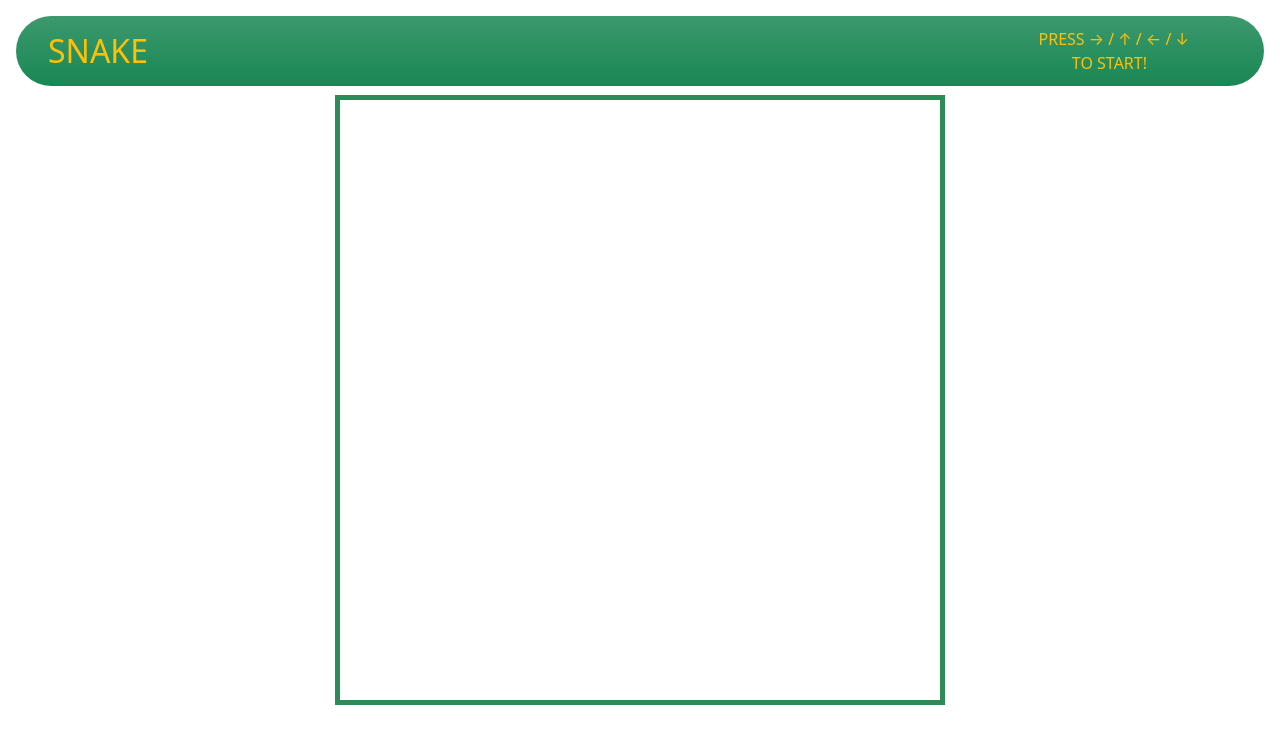
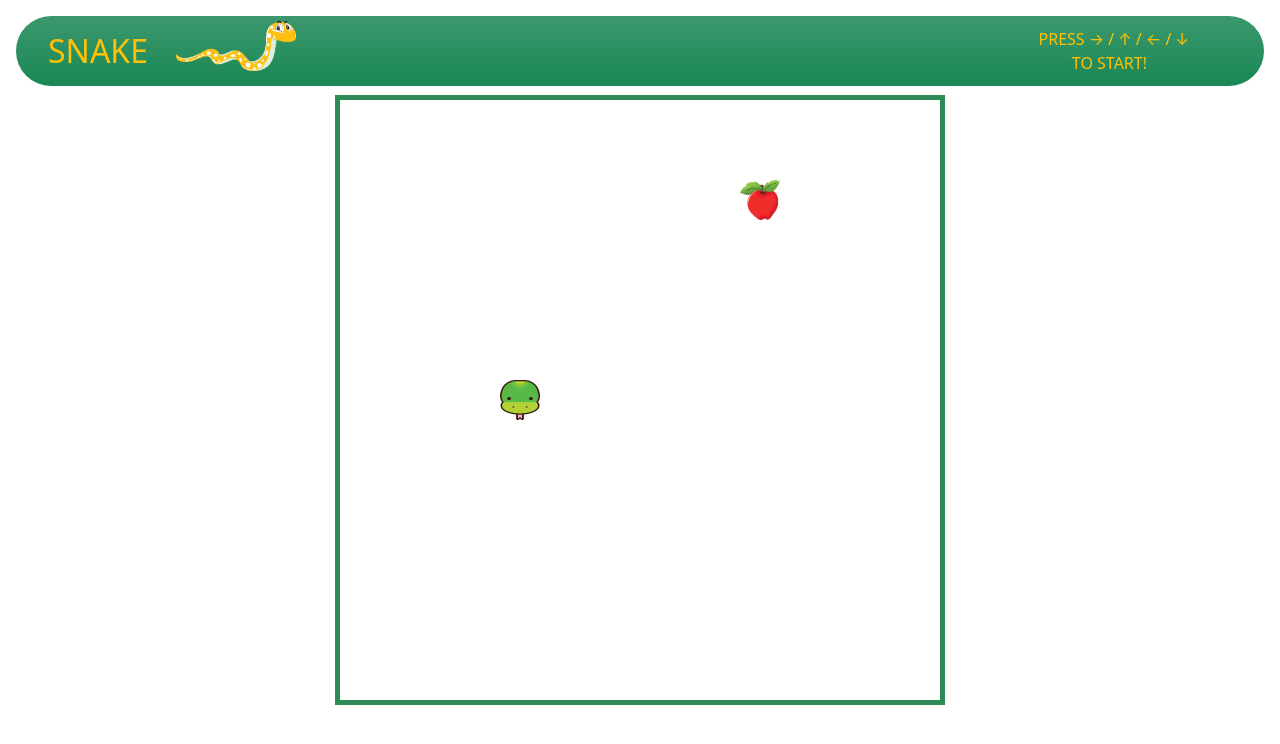
Before and after one commit to GBachheimer/Snake, a plain HTML site: page index.html in a window 1280 px wide. Drawn offline with nearby package versions, Linux system fonts and the light colour scheme.

Commit message:
onload error solved

```diff
--- a/index.html
+++ b/index.html
@@ -5,14 +5,7 @@
     <meta name ="viewport" content = "width=device-width, initial-scale=1"/>
     <link href = "https://cdn.jsdelivr.net/npm/bootstrap@5.1.3/dist/css/bootstrap.min.css" rel = "stylesheet">
     <script src = "https://cdn.jsdelivr.net/npm/bootstrap@5.1.3/dist/js/bootstrap.bundle.min.js"></script>
-    <script src = "script.js"></script>
     <title>Snake</title>
-    <script>
-        window.onload = function() {
-            headerSnake();
-            drawSquare();
-        }
-    </script>
     <style type = "text/css">
         #root {
             border: 5px solid seagreen;
@@ -38,5 +31,11 @@
           height = "600"
           class = "position-absolute start-50 top-50 translate-middle">
       </canvas>
+      <script src = "script.js"></script>
+      <script>
+          window.onload = function() {
+              drawSquare();
+          }
+      </script>
   </body>
 </html>
--- a/script.js
+++ b/script.js
@@ -1,13 +1,14 @@
 var xHeaderSnake = 100;
 var dxHeaderSnake = 2;
+const image = new Image();
+image.src = "snake.png";
+image.onload = function() { headerSnake(); };
 
 function headerSnake() {
     const canv = document.getElementById("headerCanvas");
     canv.width = document.getElementById("header").offsetWidth;
     canv.height = document.getElementById("header").offsetHeight;
     const cax = canv.getContext("2d");
-    const image = new Image();
-    image.src = "snake.png";
     cax.clearRect(0, 0, 400, 400);
     requestAnimationFrame(headerSnake);
     cax.drawImage(image, xHeaderSnake, 5, 120, 50);
@@ -39,7 +40,7 @@ function drawSquare() {
     const snakeHead = new Image();
     snakeHead.src = "snakeHead.png";
     ctx.clearRect(0, 0, 600, 600);
-    drawSnake(ctx, snakeHead);
+    snakeHead.onload = function() { drawSnake(ctx, snakeHead); };
     generateFood();
 }
 
@@ -52,7 +53,7 @@ function generateFood() {
     } while (checkFoodCollision());
     const image = new Image();
     image.src = "apple.png";
-    ctx.drawImage(image, xFood, yFood, gridSize, gridSize);
+    image.onload = function() { ctx.drawImage(image, xFood, yFood, gridSize, gridSize); };
 }
 
 document.onkeydown = function(event) {
```
